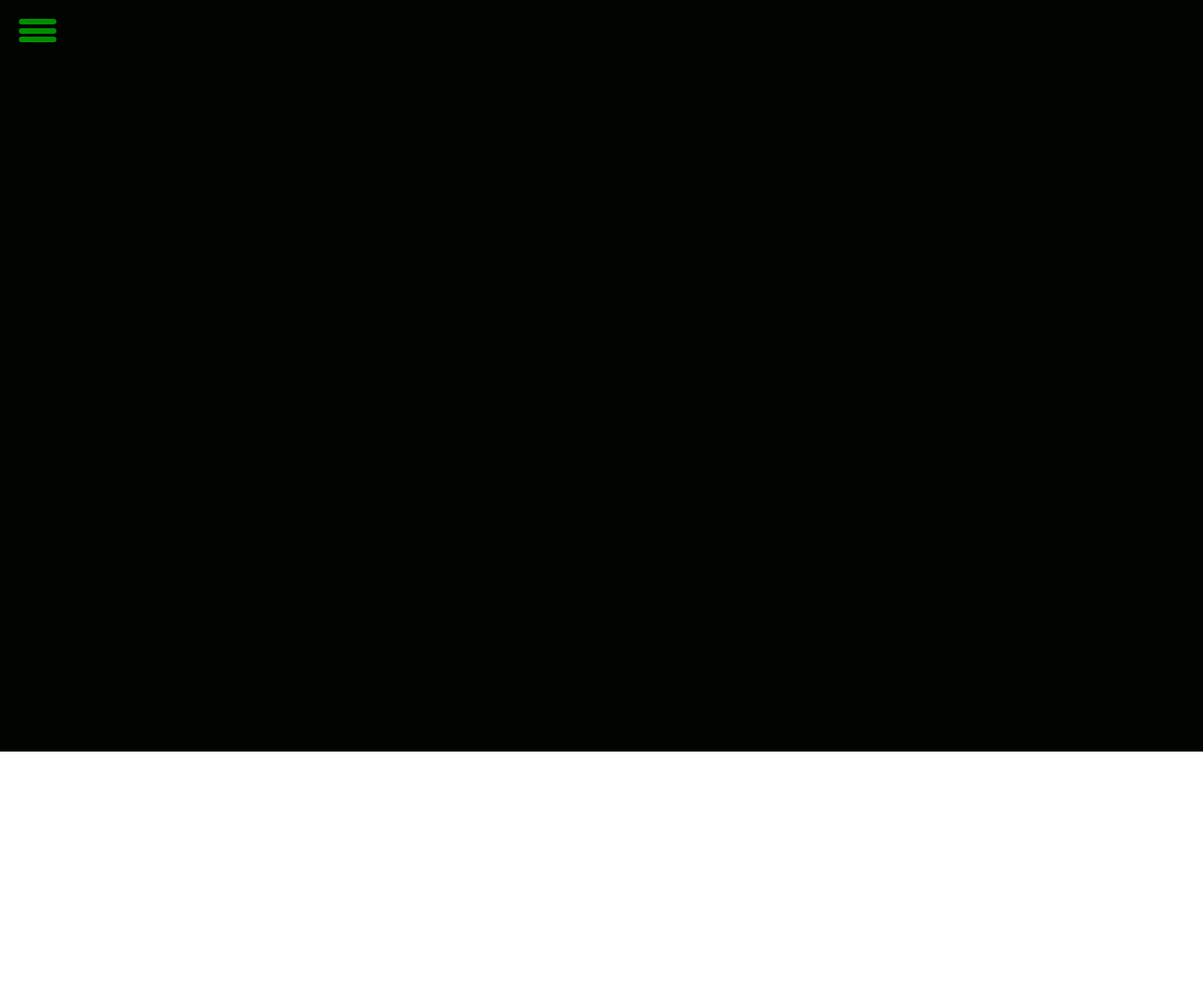
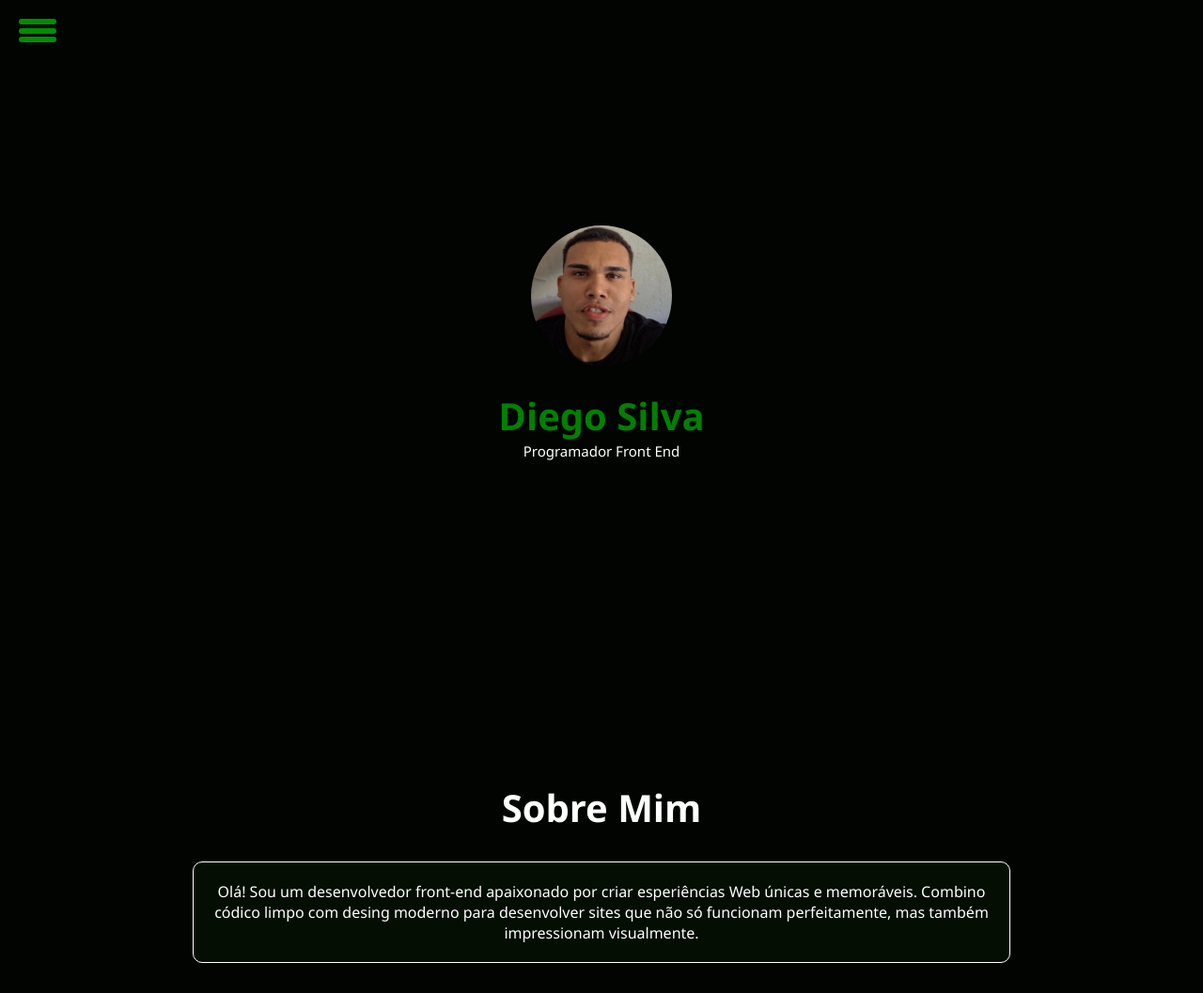
Before and after one commit to DiegoSilvaSantoss/portfolio-v2.0, a plain HTML site: page index.html in a window 1280 px wide. Shown: the whole page at 94% size. Before the commit the page ends 800 px from the top, so only its background shows below. Drawn offline with nearby package versions, Linux system fonts and the light colour scheme.

Commit message:
Reajustes 40%

```diff
--- a/index.html
+++ b/index.html
@@ -10,8 +10,6 @@
 </head>
 
 <body>
-    <div class="container">
-
     <header class="insidbar">
         <button class="button-lateral">
             <span></span>
@@ -53,7 +51,37 @@
         </div>
     </header>
 
+
+    <div class="background"></div>
+
+
+    <main>
+        <div class="box-content">
+            <div class="img-box">
+                <img src="./img/IMG_20250920_210316_113.webp" alt="Foto de perfil">
             </div>
+
+            <div class="description">
+                <h1>Diego Silva</h1>
+                <p>Programador Front End</p>
+            </div>
+        </div>
+    </main>
+
+
+
+    <section>
+        <div class="about">
+            <h1>Sobre Mim</h1>
+
+            <div class="description">
+                <p>Olá! Sou um desenvolvedor front-end apaixonado por criar esperiências Web únicas e memoráveis.
+                    Combino códico limpo com desing moderno para desenvolver sites que não só funcionam perfeitamente, mas também impressionam visualmente.</p>
+            </div>
+        </div>
+    </section>
+
 </body>
 <script src="./scripts.js"></script>
+
 </html>
--- a/scripts.js
+++ b/scripts.js
@@ -1,6 +1,8 @@
 const buttonMenu = document.querySelector('.button-lateral')
 const menuLateral = document.querySelector('.menu-lateral')
 const ul = document.querySelector('ul')
+const background = document.querySelector('.background')
+const body = document.querySelector('body')
 
 
 
@@ -9,4 +11,15 @@ buttonMenu.addEventListener('click', () => {
     buttonMenu.classList.toggle('active')
     menuLateral.classList.toggle('active')
     ul.classList.toggle('active')
+    background.classList.toggle('active')
+    body.classList.toggle('active')
 })
+
+background.addEventListener('click', () => {
+
+    buttonMenu.classList.remove('active')
+    menuLateral.classList.remove('active')
+    ul.classList.remove('active')
+    background.classList.remove('active')
+    body.classList.remove('active')
+})
--- a/styles.css
+++ b/styles.css
@@ -4,6 +4,7 @@
     box-sizing: border-box;
     text-decoration: none;
     list-style-type: none;
+    font-family: 'Segoe UI', Tahoma, Geneva, Verdana, sans-serif;
 }
 
 
@@ -12,23 +13,29 @@
 :root {
     --back-container: rgb(1, 4, 1);
     --back-button-lateral: rgb(0, 142, 0);
-    --back-after-li: green;
+    --back-after-li: rgb(0, 128, 0);
 
     --transition-button-lateral: 0.5s ease;
     --transition-icons-menu-lateral: 0.5s ease;
     --transition-after-li: 0.5s ease;
     --transition-menu-lateral: 0.5s ease;
     --transition-button-lateral-hover: 0.5s ease;
+    --transition-background: 0.5s ease;
 
     --color-a-menu-lateral: rgb(255, 255, 255);
+    --color-perfil-h1: rgb(0, 128, 0);
+    --color-perfil-p: rgb(255, 255, 255);
+    --color-about-h1: rgb(255, 255, 255);
+    --color-about-p: rgb(255, 255, 255);
 }
 
 
 
 
-.container {
+body {
     height: 100vh;
     width: 100vw;
+    overflow-x: hidden;
     background-color: var(--back-container);
 
 
@@ -36,6 +43,8 @@
         width: 100%;
         height: 100px;
         padding: 20px;
+        position: fixed;
+        z-index: 2;
 
 
 
@@ -60,6 +69,7 @@
                 transition: var(--transition-button-lateral);
             }
         }
+
         & .button-lateral:hover {
             transform: translateY(5px) scale(1.1);
         }
@@ -88,7 +98,7 @@
             height: 200px;
             border-radius: 5px;
             transform: translateY(-600px);
-            background: linear-gradient(124deg, rgb(0, 26, 1) 0%, rgba(0, 0, 0, 1) 33%, rgba(0, 0, 0, 1) 100%);
+            background: linear-gradient(124deg, rgb(0, 69, 2) 0%, rgb(3, 18, 1) 33%, rgb(5, 12, 0) 100%);
             box-shadow: rgba(117, 117, 117, 0.24) 0px 3px 8px;
             transition: var(--transition-menu-lateral);
 
@@ -146,14 +156,17 @@
                 visibility: visible;
                 transition-delay: 0.5s;
             }
+
             & .active li:nth-child(2) {
                 visibility: visible;
                 transition-delay: 0.6s;
             }
+
             & .active li:nth-child(3) {
                 visibility: visible;
                 transition-delay: 0.7s;
             }
+
             & .active li:nth-child(4) {
                 visibility: visible;
                 transition-delay: 0.8s;
@@ -164,4 +177,103 @@
             transform: translateY(0);
         }
     }
+
+
+
+    .background {
+        position: fixed;
+        z-index: 1;
+        top: 0;
+        left: 0;
+        bottom: 0;
+        width: 100vw;
+        visibility: hidden;
+        opacity: 0;
+        transition: var(--transition-background);
+        background-color: rgba(54, 54, 54, 0.297);
+    }
+    .background.active {
+        visibility: visible;
+        opacity: 1;
+    }
+
+
+
+    & main {
+        width: 100%;
+        height: 100vh;
+
+        & .box-content {
+            display: flex;
+            flex-direction: column;
+            gap: 20px;
+            position: relative;
+            top: 30vh;
+            width: 50%;
+            margin: 0 auto;
+            text-align: center;
+
+
+            & .img-box {
+                margin: 0 auto;
+
+                & img {
+                    height: 150px;
+                    width: 150px;
+                    border-radius: 50%;
+                }
+            }
+
+            & .description {
+
+                & h1 {
+                    color: var(--color-perfil-h1);
+                    font-size: 40px;
+                }
+
+                & p {
+                    color: var(--color-perfil-p);
+                    font-size: 15px;
+                }
+            }
+        }
+    }
+
+
+
+    & section {
+        padding: 2rem 6rem;
+
+        & .about {
+            display: flex;
+            flex-direction: column;
+            margin: 0 auto;
+            gap: 30px;
+            width: 80%;
+            text-align: center;
+
+
+            & h1 {
+                color: var(--color-about-h1);
+                font-size: 40px;
+            }
+
+            & .description {
+                padding: 20px;
+                height: 50%;
+                width: 100%;
+                text-align: center;
+                background-color: rgb(4, 14, 3);
+                border: solid 1px white;
+                border-radius: 10px;
+
+                & p {
+                    color: var(--color-about-p);
+                }
+            }
+        }
+    }
 }
+body.active {
+    overflow: hidden;
+}
```
Lines whose indentation alone changed are shown as unchanged.
